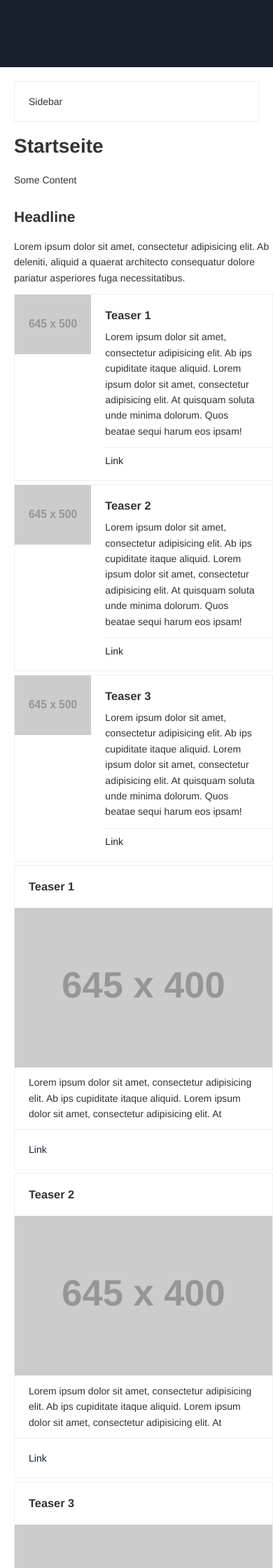
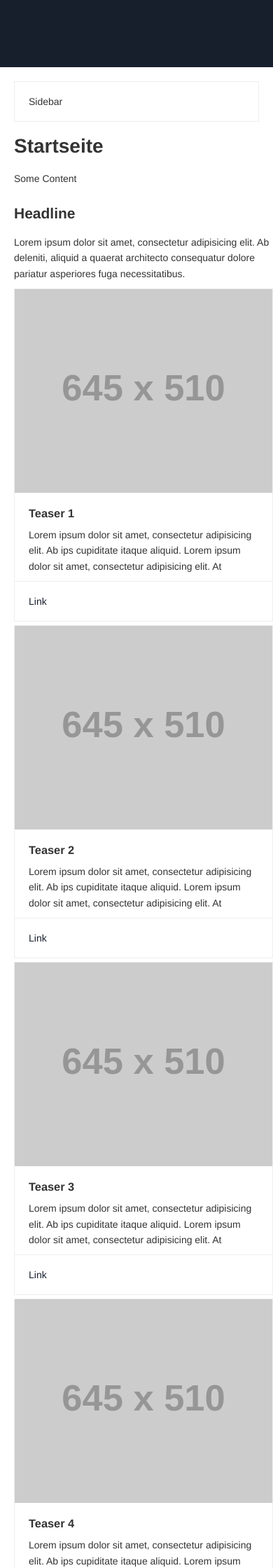
Before and after one commit to NilsDannemann/j_hfc_relay, a Jekyll site: the page built from index.html, in a window 390 px wide. Shown: the part 400-2640 px from the top of the page at 70% size. Built offline with Jekyll 4.4.1, drawn with Linux system fonts in a browser that asks for light colours; some of the changed text lies outside the part shown.

Commit message:
[update] single teaser responsive

```diff
--- a/_includes/components/teaser/_teaser.scss
+++ b/_includes/components/teaser/_teaser.scss
@@ -35,13 +35,16 @@
 
 	// SINGLE TEASER
 	&--single {
+		@include flexbox($direction: row, $wrap: nowrap);
+		@include column('1/1', $gutter: true);
+
+		.teaser__img {
+			@include column('1/3', $gutter: true);
+			margin-bottom: 0;
+		}
 		.teaser__wrapper {
 			@include flexbox($direction: column);
-			@include column(2/3, $gutter: true);
-			margin-bottom: 0;
-		}
-		.teaser__img {
-			@include column(1/3, $gutter: true);
+			@include column('2/3', $gutter: true);
 			margin-bottom: 0;
 		}
 		.teaser__title {
@@ -50,14 +53,10 @@
 		}
 		.teaser__content {
 			margin-left: 0;
-			flex: 1;
 		}
 		.teaser__link {
-			padding-top: $whitespace/2;
-			padding-left: 0;
+			padding: $whitespace/1.5 $whitespace $whitespace/1.5 0;
 		}
-		@include flexbox($direction: row, $wrap: nowrap);
-		@include column('1/1', $gutter: true);
 	}
 
 	// DOUBLE TEASER
@@ -81,7 +80,28 @@
 @include below(x-large) {
 	.teaser {
 
-		&--single {@include column('1/1', $gutter: 5px);}
+		&--single {
+			@include flexbox($direction: column);
+			@include column('1/2', $gutter: 5px);
+
+			.teaser__img {
+				@include column('1/1', $gutter: false);
+				margin-bottom: 0;
+			}
+			.teaser__wrapper {
+				@include column('1/1', $gutter: true);
+				margin-bottom: 0;
+			}
+			.teaser__title {
+				padding-left: $whitespace;
+			}
+			.teaser__content {
+				margin-left: $whitespace;
+			}
+			.teaser__link {
+				padding: $whitespace;
+			}
+		}
 		&--double {@include column('1/2', $gutter: 5px);}
 		&--triple {@include column('1/3', $gutter: 5px);}
 	}
@@ -89,7 +109,7 @@
 @include below(large) {
 	.teaser {
 
-		&--single {}
+		&--single {@include column('1/1', $gutter: 5px);}
 		&--double {@include column('1/1', $gutter: 5px);}
 		&--triple {@include column('1/1', $gutter: 5px);}
 	}
@@ -97,7 +117,32 @@
 @include below(medium) {
 	.teaser {
 
-		&--single {@include column('1/1', $gutter: true);}
+		&--single {
+			@include flexbox($direction: row, $wrap: nowrap);
+			@include column('1/1', $gutter: true);
+
+			.teaser__img {
+				@include column('1/3', $gutter: true);
+				margin-bottom: 0;
+			}
+			.teaser__wrapper {
+				@include flexbox($direction: column);
+				@include column('2/3', $gutter: true);
+				margin-bottom: 0;
+			}
+			.teaser__title {
+				padding-bottom: 0;
+				padding-left: 0;
+			}
+			.teaser__content {
+				margin-left: 0;
+			}
+			.teaser__link {
+				padding: $whitespace/1.5 $whitespace $whitespace/1.5 0;
+			}
+
+
+		}
 		&--double {@include column('1/2', $gutter: true);}
 		&--triple {@include column('1/3', $gutter: true);}
 	}
@@ -105,7 +150,29 @@
 @include below(small) {
 	.teaser {
 
-		&--single {@include column('1/1', $gutter: 5px);}
+		&--single {
+			@include flexbox($direction: column);
+			@include column('1/2', $gutter: 5px);
+
+			.teaser__img {
+				@include column('1/1', $gutter: false);
+				margin-bottom: 0;
+			}
+			.teaser__wrapper {
+				@include column('1/1', $gutter: true);
+				margin-bottom: 0;
+			}
+			.teaser__title {
+				padding-left: $whitespace;
+			}
+			.teaser__content {
+				margin-left: $whitespace;
+			}
+			.teaser__link {
+				padding: $whitespace;
+			}
+
+		}
 		&--double {@include column('1/2', $gutter: 5px);}
 		&--triple {@include column('1/2', $gutter: 5px)}
 	}
@@ -113,7 +180,7 @@
 @include below(x-small) {
 	.teaser {
 
-		&--single {}
+		&--single {@include column('1/1')}
 		&--double {@include column('1/1');}
 		&--triple {@include column('1/1');}
 	}
--- a/_includes/components/teaser/teaser.html
+++ b/_includes/components/teaser/teaser.html
@@ -1,6 +1,6 @@
 <div class="teaser teaser--single">
 	<a class="teaser__img" href="{% if include.link != null %}{{ include.link }}{% else %}#{% endif %}">
-		<img src="http://placehold.it/645x500/eeeeee" alt="image" />
+		<img src="http://placehold.it/645x510/eeeeee" alt="image" />
 	</a>
 	<div class="teaser__wrapper">
 		<a class="teaser__title" href="{% if include.link != null %}{{ include.link }}{% else %}#{% endif %}">
--- a/index.html
+++ b/index.html
@@ -16,6 +16,7 @@ children: false
 {% include components/teaser/teaser.html title="Teaser 1" text="lorem" %}
 {% include components/teaser/teaser.html title="Teaser 2" text="lorem" %}
 {% include components/teaser/teaser.html title="Teaser 3" text="lorem" %}
+{% include components/teaser/teaser.html title="Teaser 4" text="lorem" %}
 
 {% include components/teaser/teaser_triple.html title="Teaser 1" text="lorem" %}
 {% include components/teaser/teaser_triple.html title="Teaser 2" text="lorem" %}
```
